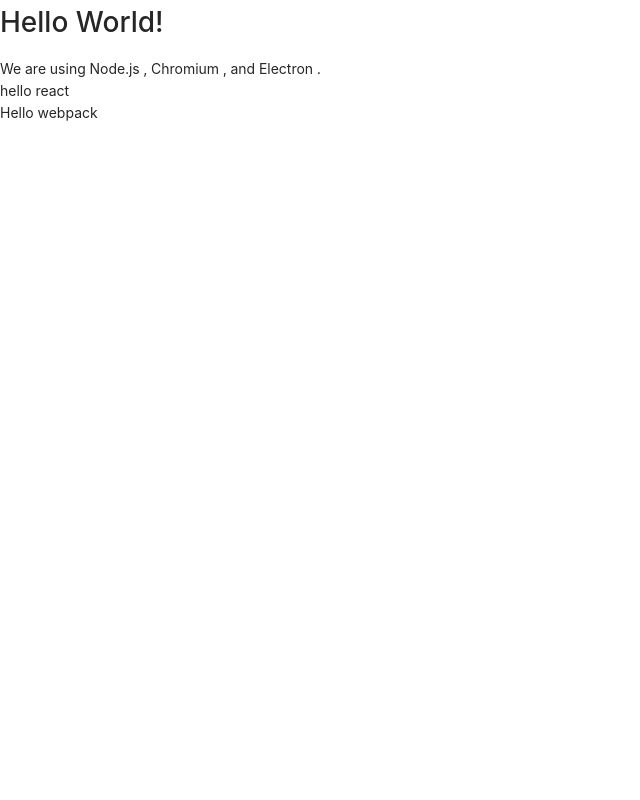
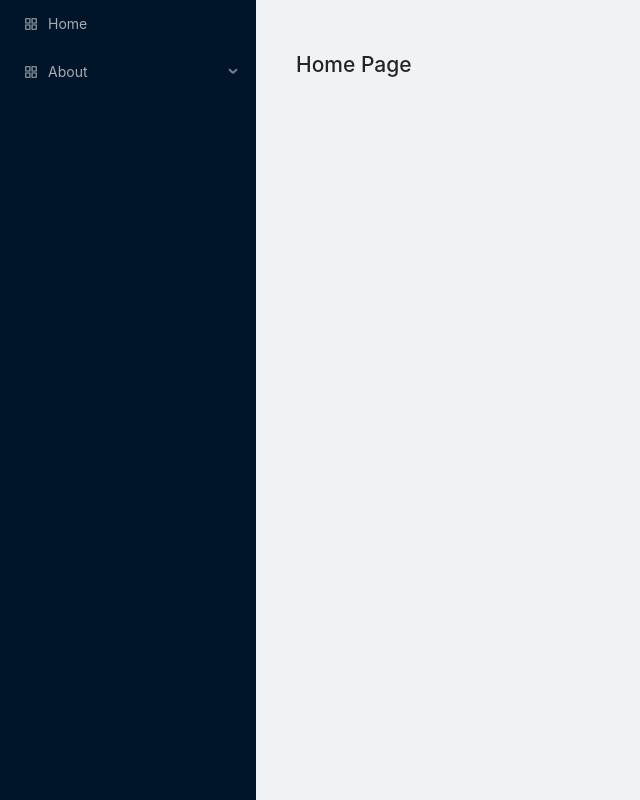
Before and after one commit to notsofunnyha/tools, a React app: page / in a window 1280 px wide. Shown: the whole page, without its empty margins (0-640 px from the left). Built offline with nearby package versions, Linux system fonts and the light colour scheme.

Commit message:
1. + react-router   2. + layout

```diff
--- a/index.html
+++ b/index.html
@@ -11,14 +11,9 @@
       http-equiv="X-Content-Security-Policy"
       content="default-src 'self'; script-src 'self'"
     /> -->
-    <title>Hello World!</title>
+    <title>tools</title>
   </head>
   <body>
-    <h1>Hello World!</h1>
-    We are using Node.js <span id="node-version"></span>, Chromium
-    <span id="chrome-version"></span>, and Electron
-    <span id="electron-version"></span>.
-
     <div id="root"></div>
     <!-- You can also require other files to run in this process -->
     <!-- <script src="./src/index.js"></script> -->
--- a/main.js
+++ b/main.js
@@ -5,7 +5,7 @@
 function createWindow() {
   // Create the browser window.
   const mainWindow = new BrowserWindow({
-    width: 900,
+    width: 1000,
     height: 700,
     webPreferences: {
       preload: path.join(__dirname, 'preload.js'),
--- a/package.json
+++ b/package.json
@@ -29,6 +29,7 @@
     "moment": "^2.27.0",
     "react": "^16.13.1",
     "react-dom": "^16.13.1",
+    "react-router-dom": "^5.2.0",
     "style-loader": "^1.2.1",
     "webpack": "^4.43.0",
     "webpack-cli": "^3.3.12"
--- a/src/index.jsx
+++ b/src/index.jsx
@@ -1,20 +1,116 @@
-import _ from 'lodash'
+import React from 'react'
+import { render } from 'react-dom'
+import 'antd/dist/antd.css'
+import { Layout, Menu } from 'antd'
+import { BrowserRouter as Router, Switch, Route, Link } from 'react-router-dom'
+import { AppstoreOutlined } from '@ant-design/icons'
 
-function component() {
-  const element = document.createElement('div')
+const { Content } = Layout
+const { SubMenu } = Menu
 
-  // lodash（目前通过一个 script 引入）对于执行这一行是必需的
-  element.innerHTML = _.join(['Hello', 'webpack'], ' ')
+const menus = [
+  {
+    name: 'Home',
+    path: '/',
+  },
+  {
+    name: 'About',
+    children: [
+      { name: 'About1', path: '/about1' },
+      {
+        name: 'About2',
+        children: [
+          { name: 'About2', path: '/about2' },
+          { name: 'About3', path: '/about3' },
+        ],
+      },
+    ],
+  },
+]
 
-  return element
+class Sider extends React.Component {
+  handleClick(e) {
+    console.log('menu click ', e)
+  }
+
+  subMenu(menus) {
+    console.log(menus)
+    return menus.map((menu) =>
+      menu.children ? (
+        <SubMenu key={menu.name} icon={<AppstoreOutlined />} title={menu.name}>
+          {this.subMenu(menu.children)}
+        </SubMenu>
+      ) : (
+        <Menu.Item key={menu.name} icon={<AppstoreOutlined />}>
+          <Link to={menu.path}>{menu.name}</Link>
+        </Menu.Item>
+      ),
+    )
+  }
+
+  render() {
+    return (
+      <Menu
+        onClick={this.handleClick}
+        mode="inline"
+        theme="dark"
+        style={{
+          overflow: 'auto',
+          height: '100vh',
+          position: 'fixed',
+          left: 0,
+          width: 256,
+        }}
+      >
+        {this.subMenu(menus)}
+      </Menu>
+    )
+  }
 }
 
-document.body.appendChild(component())
+function Home() {
+  return <h2>Home Page</h2>
+}
 
-import React, { useState } from 'react'
-import { render } from 'react-dom'
-import 'antd/dist/antd.css'
+function About1() {
+  return <h2>About Page 1</h2>
+}
 
-const App = () => <>hello react</>
+function About2() {
+  return <h2>About Page 2</h2>
+}
 
-render(<App />, document.getElementById('root'))
+function About3() {
+  return <h2>About Page 3</h2>
+}
+
+function Routes() {
+  return (
+    <Switch>
+      {/* exact 精确匹配 https://reactrouter.com/web/api/Route/exact-bool */}
+      <Route path="/" exact={true} component={Home} />
+      <Route path="/about1" exact={true} component={About1} />
+      <Route path="/about2" exact={true} component={About2} />
+      <Route path="/about3" exact={true} component={About3} />
+    </Switch>
+  )
+}
+
+const Root = () => (
+  <Router>
+    <Layout>
+      <Sider />
+      <Layout style={{ marginLeft: 256, height: '100vh' }}>
+        <Content style={{ margin: '24px 16px 0', overflow: 'auto' }}>
+          <div style={{ padding: 24 }}>
+            <Routes />
+          </div>
+        </Content>
+      </Layout>
+    </Layout>
+  </Router>
+)
+
+document.addEventListener('DOMContentLoaded', () =>
+  render(<Root />, document.getElementById('root')),
+)
```
Also changed, not shown: preload.js (+1 -6 lines), 1 other file (tests, documents, lock files or other folders).
